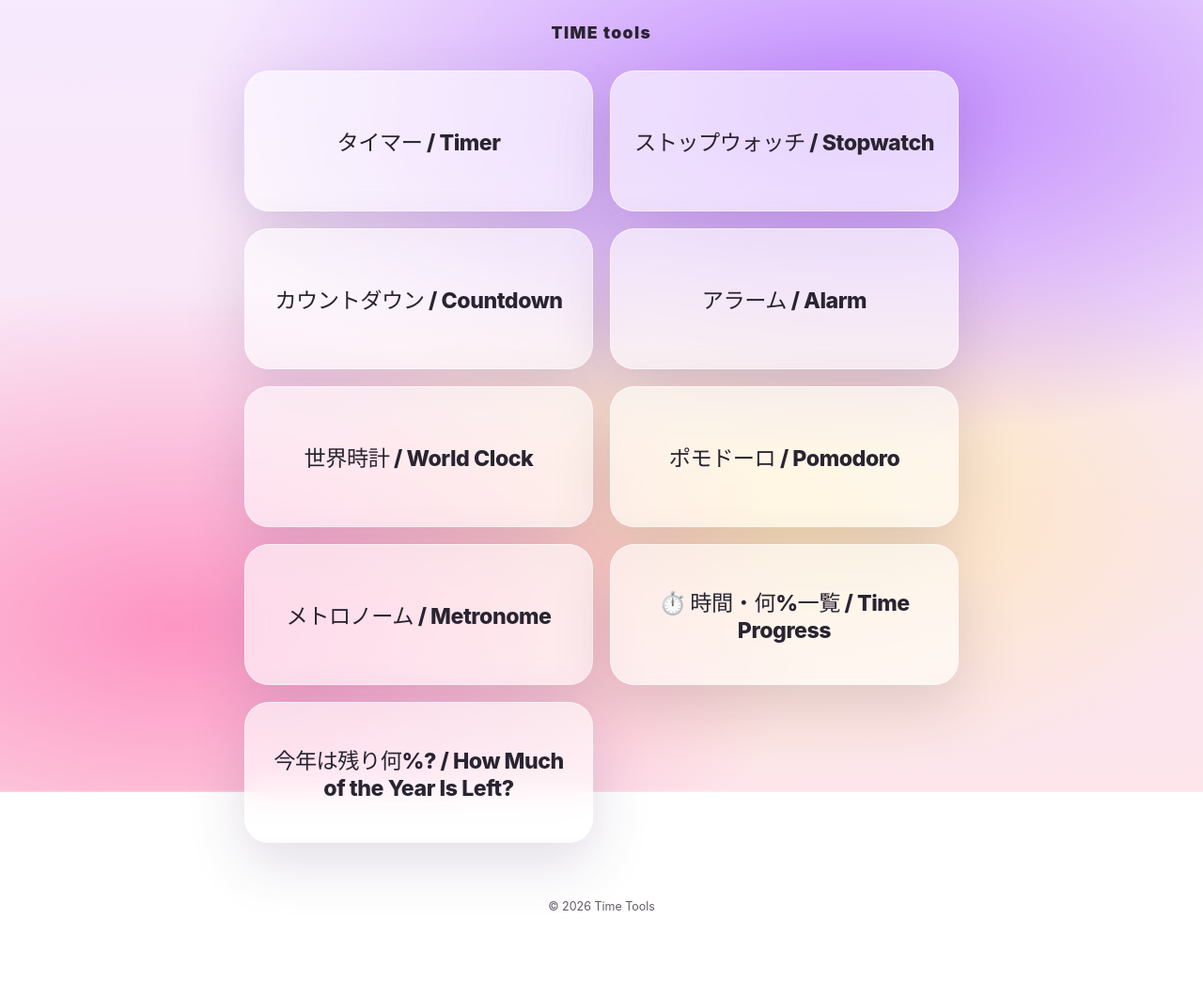
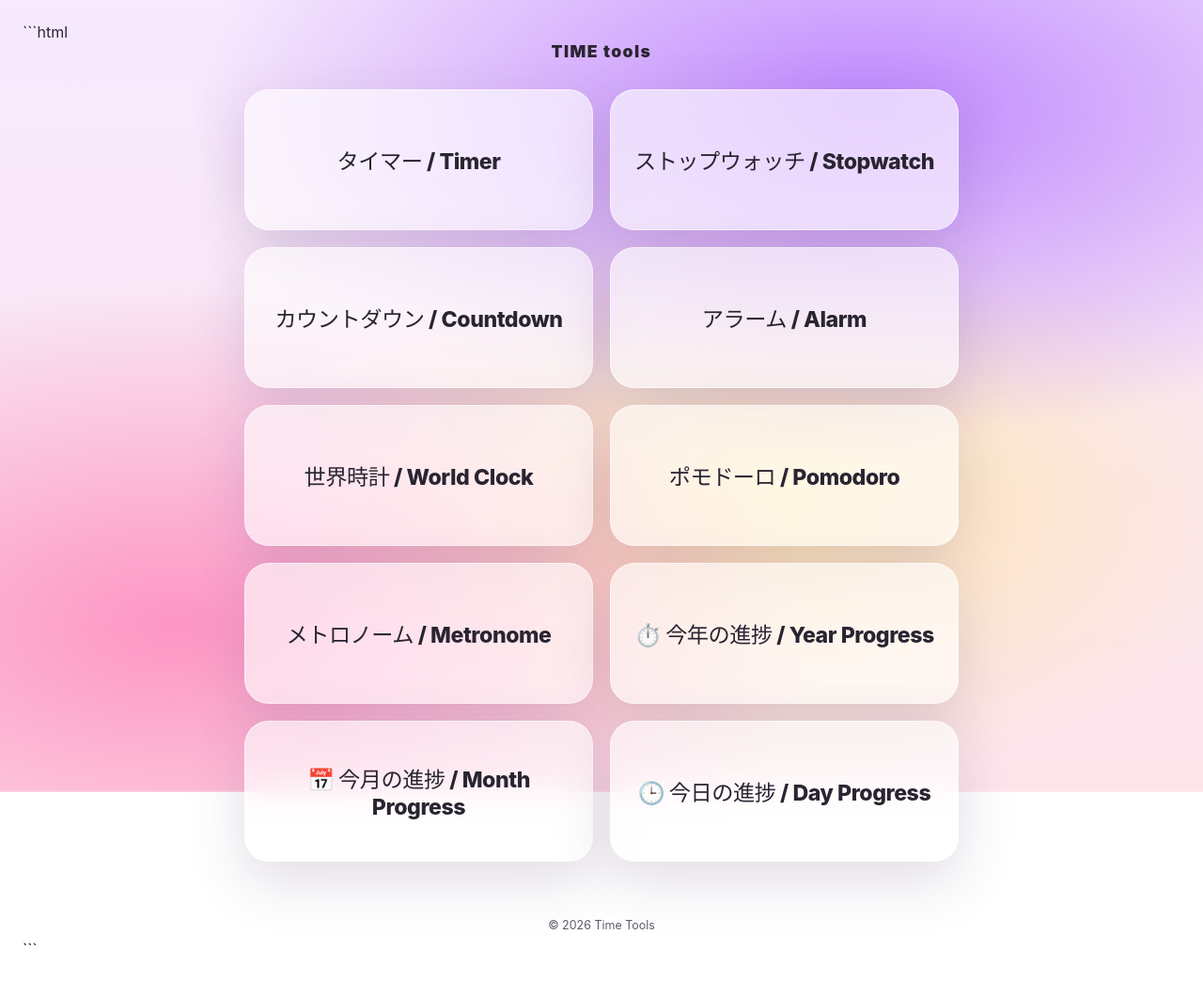
Before and after one commit to hamuzon/time-tools, a plain HTML site: page index.html in a window 1280 px wide. Shown: the whole page at 94% size. Before the commit the page ends 1004 px from the top, so only its background shows below. Drawn offline with Linux system fonts and the light colour scheme.

Commit message:
Update tool card labels for clarity

````diff
--- a/index.html
+++ b/index.html
@@ -1,3 +1,4 @@
+```html
 <!doctype html>
 <html lang="ja">
 
@@ -11,37 +12,52 @@
 
 <body>
   <div class="aurora-background" aria-hidden="true"></div>
+
   <main class="home-page">
     <header class="home-header">TIME tools</header>
+
     <section class="tool-grid" aria-label="Time tools">
       <a class="tool-card timer-card" href="timer/index.html" data-tool-link>
         タイマー / Timer
       </a>
+
       <a class="tool-card stopwatch-card" href="stopwatch/index.html" data-tool-link>
         ストップウォッチ / Stopwatch
       </a>
+
       <a class="tool-card" href="countdown/index.html" data-tool-link>
         カウントダウン / Countdown
       </a>
+
       <a class="tool-card" href="alarm/index.html" data-tool-link>
         アラーム / Alarm
       </a>
+
       <a class="tool-card" href="world-clock/index.html" data-tool-link>
         世界時計 / World Clock
       </a>
+
       <a class="tool-card" href="pomodoro/index.html" data-tool-link>
         ポモドーロ / Pomodoro
       </a>
+
       <a class="tool-card" href="metronome/index.html" data-tool-link>
         メトロノーム / Metronome
       </a>
+
       <a class="tool-card" href="year-progress/index.html" data-tool-link>
-        ⏱️ 時間・何%一覧 / Time Progress
+        ⏱️ 今年の進捗 / Year Progress
       </a>
-      <a class="tool-card" href="year-progress/index.html" data-tool-link>
-        今年は残り何%? / How Much of the Year Is Left?
+
+      <a class="tool-card" href="month-progress/index.html" data-tool-link>
+        📅 今月の進捗 / Month Progress
+      </a>
+
+      <a class="tool-card" href="day-progress/index.html" data-tool-link>
+        🕒 今日の進捗 / Day Progress
       </a>
     </section>
+
     <footer class="copyright">
       <div id="footer-copy"></div>
     </footer>
@@ -49,3 +65,4 @@
 </body>
 
 </html>
+```
````
